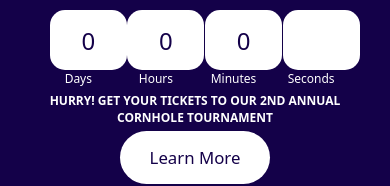
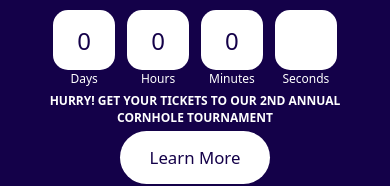
Before and after one commit to jaymbans/phillip-morgan-foundation, a React (Create React App) app in the folder philip-morgan-foundation/: page / in a window 390 px wide. Shown: the top 186 px of the page. Built offline with nearby package versions, Linux system fonts and the light colour scheme; a web font is replaced by a local one.

Commit message:
fixed spacing on event countdown on mobile

```diff
--- a/philip-morgan-foundation/package.json
+++ b/philip-morgan-foundation/package.json
@@ -24,8 +24,7 @@
     "deploy": "gh-pages -d build",
     "build": "react-scripts build",
     "test": "react-scripts test",
-    "eject": "react-scripts eject",
-    "prepare-deployment": "echo 'philipmorganfoundation.org' > CNAME && git add CNAME && git commit -m 'Update CNAME' && git push origin main"
+    "eject": "react-scripts eject"
   },
   "eslintConfig": {
     "extends": [
--- a/philip-morgan-foundation/src/components/EventCountDown/_EventCountDown.scss
+++ b/philip-morgan-foundation/src/components/EventCountDown/_EventCountDown.scss
@@ -19,9 +19,14 @@
 
     .time-container {
       font-family: $knewave;
+      display: flex;
+      flex-direction: column;
+      justify-content: center;
+      align-items: center;
 
       @media (max-width: 767px) {
         width: 20%;
+        margin: 0 2%;
       }
 
       .time {
@@ -35,6 +40,10 @@
         height: 60px;
         width: 77px;
         margin: 0 10px;
+
+        @media (max-width: 767px) {
+          width: 100%;
+        }
       }
 
       .metric {
```
